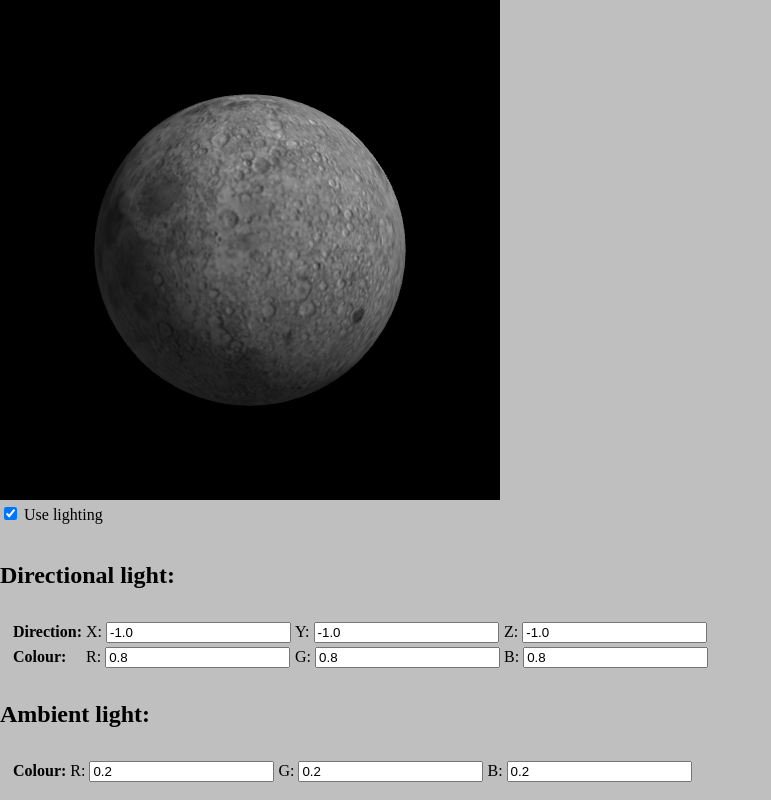
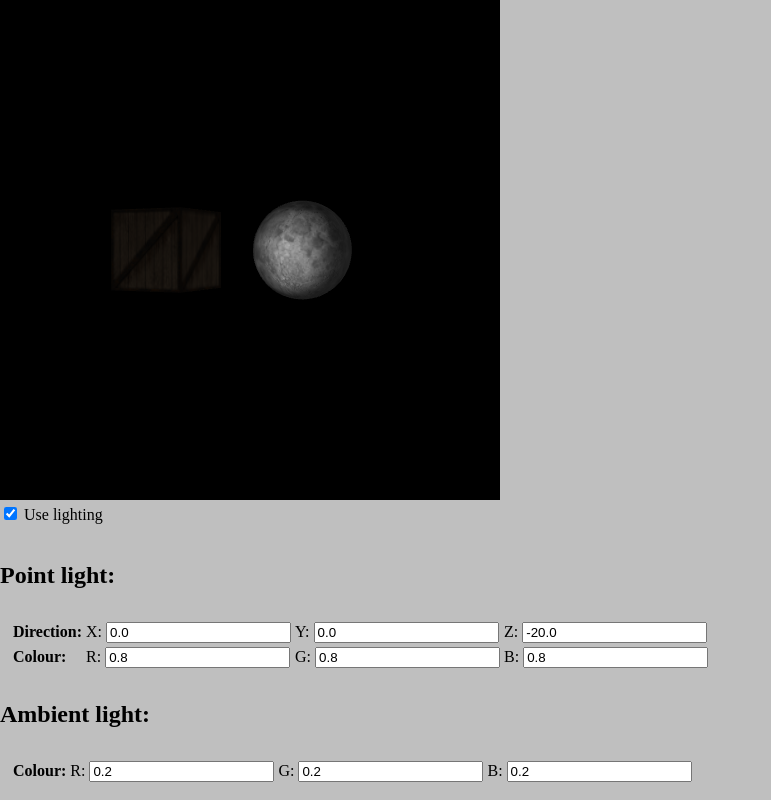
Before and after one commit to s3c0nDD/webGL-project, a website: page index.html in a window 1280 px wide. Shown: the whole page, without its empty margins (0-771 px from the left). Drawn offline with Linux system fonts and the light colour scheme; animation ran at ten frames a second.

```diff
--- a/index.html
+++ b/index.html
@@ -21,20 +21,20 @@
     <input type="checkbox" id="lighting" checked /> Use lighting<br/>
 
     <br/>
-    <h2>Directional light:</h2>
+    <h2>Point light:</h2>
 
     <table style="border: 0; padding: 10px;">
         <tr>
             <td><b>Direction:</b>
-            <td>X: <input type="text" id="lightDirectionX" value="-1.0" />
-            <td>Y: <input type="text" id="lightDirectionY" value="-1.0" />
-            <td>Z: <input type="text" id="lightDirectionZ" value="-1.0" />
+            <td>X: <input type="text" id="lightPositionX" value="0.0" />
+            <td>Y: <input type="text" id="lightPositionY" value="0.0" />
+            <td>Z: <input type="text" id="lightPositionZ" value="-20.0" />
         </tr>
         <tr>
             <td><b>Colour:</b>
-            <td>R: <input type="text" id="directionalR" value="0.8" />
-            <td>G: <input type="text" id="directionalG" value="0.8" />
-            <td>B: <input type="text" id="directionalB" value="0.8" />
+            <td>R: <input type="text" id="pointR" value="0.8" />
+            <td>G: <input type="text" id="pointG" value="0.8" />
+            <td>B: <input type="text" id="pointB" value="0.8" />
         </tr>
     </table>
 
@@ -78,8 +78,8 @@
 
         uniform vec3 uAmbientColor;
 
-        uniform vec3 uLightingDirection;
-        uniform vec3 uDirectionalColor;
+        uniform vec3 uPointLightingLocation;
+        uniform vec3 uPointLightingColor;
 
         uniform bool uUseLighting;
 
@@ -87,15 +87,18 @@
         varying vec3 vLightWeighting;
 
         void main(void) {
-            gl_Position = uPMatrix * uMVMatrix * vec4(aVertexPosition, 1.0);
+            vec4 mvPosition = uMVMatrix * vec4(aVertexPosition, 1.0);
+            gl_Position = uPMatrix * mvPosition;
             vTextureCoord = aTextureCoord;
 
             if (!uUseLighting) {
                 vLightWeighting = vec3(1.0, 1.0, 1.0);
             } else {
+                vec3 lightDirection = normalize(uPointLightingLocation - mvPosition.xyz);
+
                 vec3 transformedNormal = uNMatrix * aVertexNormal;
-                float directionalLightWeighting = max(dot(transformedNormal, uLightingDirection), 0.0);
-                vLightWeighting = uAmbientColor + uDirectionalColor * directionalLightWeighting;
+                float directionalLightWeighting = max(dot(transformedNormal, lightDirection), 0.0);
+                vLightWeighting = uAmbientColor + uPointLightingColor * directionalLightWeighting;
             }
         }
     </script>
--- a/js/handleInput.js
+++ b/js/handleInput.js
@@ -26,7 +26,7 @@
     var newRotationMatrix = mat4.create();
     mat4.identity(newRotationMatrix);
 
-    var deltaX = newX - lastMouseX
+    var deltaX = newX - lastMouseX;
     mat4.rotate(newRotationMatrix, degToRad(deltaX / speedFactor), [0, 1, 0]);
 
     var deltaY = newY - lastMouseY;
--- a/js/loadBuffers.js
+++ b/js/loadBuffers.js
@@ -1,4 +1,5 @@
 var cubeVertexPositionBuffer;
+var cubeVertexNormalBuffer;
 var cubeVertexTextureCoordBuffer;
 var cubeVertexIndexBuffer;
 
@@ -138,7 +139,6 @@
 var moonVertexIndexBuffer;
 
 function initSphere() {
-
     var latitudeBands = 30;
     var longitudeBands = 30;
     var radius = 2;
@@ -208,7 +208,7 @@
 
     moonVertexIndexBuffer = gl.createBuffer();
     gl.bindBuffer(gl.ELEMENT_ARRAY_BUFFER, moonVertexIndexBuffer);
-    gl.bufferData(gl.ELEMENT_ARRAY_BUFFER, new Uint16Array(indexData), gl.STATIC_DRAW);
+    gl.bufferData(gl.ELEMENT_ARRAY_BUFFER, new Uint16Array(indexData), gl.STREAM_DRAW);
     moonVertexIndexBuffer.itemSize = 1;
     moonVertexIndexBuffer.numItems = indexData.length;
 }
--- a/js/loadShaders.js
+++ b/js/loadShaders.js
@@ -65,6 +65,6 @@
     shaderProgram.samplerUniform = gl.getUniformLocation(shaderProgram, "uSampler");
     shaderProgram.useLightingUniform = gl.getUniformLocation(shaderProgram, "uUseLighting");
     shaderProgram.ambientColorUniform = gl.getUniformLocation(shaderProgram, "uAmbientColor");
-    shaderProgram.lightingDirectionUniform = gl.getUniformLocation(shaderProgram, "uLightingDirection");
-    shaderProgram.directionalColorUniform = gl.getUniformLocation(shaderProgram, "uDirectionalColor");
+    shaderProgram.pointLightingLocationUniform = gl.getUniformLocation(shaderProgram, "uPointLightingLocation");
+    shaderProgram.pointLightingColorUniform = gl.getUniformLocation(shaderProgram, "uPointLightingColor");
 }
--- a/js/loadTextures.js
+++ b/js/loadTextures.js
@@ -11,6 +11,7 @@
 }
 
 var moonTexture;
+var crateTexture;
 
 function initTexture() {
     moonTexture = gl.createTexture();
@@ -18,6 +19,12 @@
     moonTexture.image.onload = function () {
         handleLoadedTexture(moonTexture)
     }
+    moonTexture.image.src = "../textures/moon.gif";
 
-    moonTexture.image.src = "../textures/moon.gif";
+    crateTexture = gl.createTexture();
+    crateTexture.image = new Image();
+    crateTexture.image.onload = function () {
+        handleLoadedTexture(crateTexture)
+    }
+    crateTexture.image.src = "../textures/crate.gif";
 }
--- a/js/main.js
+++ b/js/main.js
@@ -42,6 +42,9 @@
     return degrees * Math.PI / 180;
 }
 
+var moonAngle = 180;
+var cubeAngle = 0;
+
 function drawScene() {
     gl.viewport(0, 0, gl.viewportWidth, gl.viewportHeight);
     gl.clear(gl.COLOR_BUFFER_BIT | gl.DEPTH_BUFFER_BIT);
@@ -58,29 +61,28 @@
             parseFloat(document.getElementById("ambientB").value)
         );
 
-        var lightingDirection = [
-            parseFloat(document.getElementById("lightDirectionX").value),
-            parseFloat(document.getElementById("lightDirectionY").value),
-            parseFloat(document.getElementById("lightDirectionZ").value)
-        ];
-        var adjustedLD = vec3.create();
-        vec3.normalize(lightingDirection, adjustedLD);
-        vec3.scale(adjustedLD, -1);
-        gl.uniform3fv(shaderProgram.lightingDirectionUniform, adjustedLD);
+        gl.uniform3f(
+            shaderProgram.pointLightingLocationUniform,
+            parseFloat(document.getElementById("lightPositionX").value),
+            parseFloat(document.getElementById("lightPositionY").value),
+            parseFloat(document.getElementById("lightPositionZ").value)
+        );
 
         gl.uniform3f(
-            shaderProgram.directionalColorUniform,
-            parseFloat(document.getElementById("directionalR").value),
-            parseFloat(document.getElementById("directionalG").value),
-            parseFloat(document.getElementById("directionalB").value)
+            shaderProgram.pointLightingColorUniform,
+            parseFloat(document.getElementById("pointR").value),
+            parseFloat(document.getElementById("pointG").value),
+            parseFloat(document.getElementById("pointB").value)
         );
     }
 
     mat4.identity(mvMatrix);
 
-    mat4.translate(mvMatrix, [0.0, 0.0, -8]);
+    mat4.translate(mvMatrix, [0, 0, -20]);
 
-    mat4.multiply(mvMatrix, moonRotationMatrix);
+    mvPushMatrix();
+    mat4.rotate(mvMatrix, degToRad(moonAngle), [0, 1, 0]);
+    mat4.translate(mvMatrix, [5, 0, 0]);
 
     gl.activeTexture(gl.TEXTURE0);
     gl.bindTexture(gl.TEXTURE_2D, moonTexture);
@@ -98,11 +100,47 @@
     gl.bindBuffer(gl.ELEMENT_ARRAY_BUFFER, moonVertexIndexBuffer);
     setMatrixUniforms();
     gl.drawElements(gl.TRIANGLES, moonVertexIndexBuffer.numItems, gl.UNSIGNED_SHORT, 0);
+    mvPopMatrix();
+
+    mvPushMatrix();
+    mat4.rotate(mvMatrix, degToRad(cubeAngle), [0, 1, 0]);
+    mat4.translate(mvMatrix, [5, 0, 0]);
+    gl.bindBuffer(gl.ARRAY_BUFFER, cubeVertexPositionBuffer);
+    gl.vertexAttribPointer(shaderProgram.vertexPositionAttribute, cubeVertexPositionBuffer.itemSize, gl.FLOAT, false, 0, 0);
+
+    gl.bindBuffer(gl.ARRAY_BUFFER, cubeVertexNormalBuffer);
+    gl.vertexAttribPointer(shaderProgram.vertexNormalAttribute, cubeVertexNormalBuffer.itemSize, gl.FLOAT, false, 0, 0);
+
+    gl.bindBuffer(gl.ARRAY_BUFFER, cubeVertexTextureCoordBuffer);
+    gl.vertexAttribPointer(shaderProgram.textureCoordAttribute, cubeVertexTextureCoordBuffer.itemSize, gl.FLOAT, false, 0, 0);
+
+    gl.activeTexture(gl.TEXTURE0);
+    gl.bindTexture(gl.TEXTURE_2D, crateTexture);
+    gl.uniform1i(shaderProgram.samplerUniform, 0);
+
+    gl.bindBuffer(gl.ELEMENT_ARRAY_BUFFER, cubeVertexIndexBuffer);
+    setMatrixUniforms();
+    gl.drawElements(gl.TRIANGLES, cubeVertexIndexBuffer.numItems, gl.UNSIGNED_SHORT, 0);
+    mvPopMatrix();
+}
+
+var lastTime = 0;
+
+function animate() {
+    var timeNow = new Date().getTime();
+    if (lastTime != 0) {
+        var elapsed = timeNow - lastTime;
+
+        moonAngle += 0.05 * elapsed;
+        cubeAngle += 0.05 * elapsed;
+    }
+    lastTime = timeNow;
 }
 
 function tick() {
     requestAnimFrame(tick);
     drawScene();
+    animate(); // because no mouse handling
 }
 
 function webGLStart() {
@@ -115,9 +153,9 @@
     gl.clearColor(0.0, 0.0, 0.0, 1.0);
     gl.enable(gl.DEPTH_TEST);
 
-    canvas.onmousedown = handleMouseDown;
-    document.onmouseup = handleMouseUp;
-    document.onmousemove = handleMouseMove;
+    // canvas.onmousedown = handleMouseDown;
+    // document.onmouseup = handleMouseUp;
+    // document.onmousemove = handleMouseMove;
 
     tick();
 }
```
